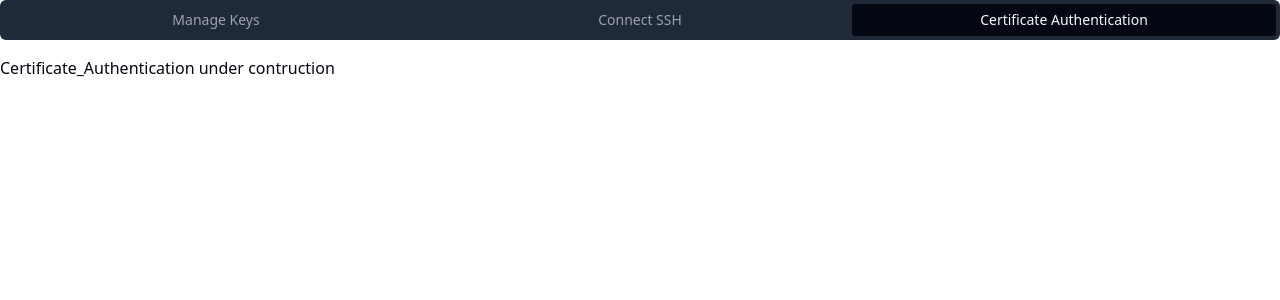
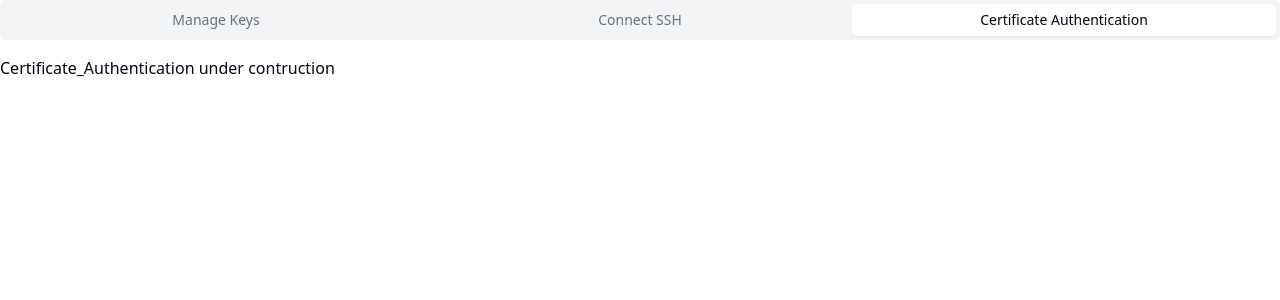
Before and after one commit to Gokul2003g/sshgo, a React (Vite) app: page / in a window 1280 px wide. Shown: the top 300 px of the page. Built offline with nearby package versions, Linux system fonts and the light colour scheme.

Commit message:
Update tabs theme

```diff
--- a/src/components/Auth_Modes.tsx
+++ b/src/components/Auth_Modes.tsx
@@ -11,7 +11,7 @@ import { Connect_SSH } from "@/pages/Connect_SSH";
 function Auth_Modes() {
 
   return (
-    <Tabs defaultValue="certificate_auth" className="dark">
+    <Tabs defaultValue="certificate_auth">
       <TabsList className="grid w-full grid-cols-3">
         <TabsTrigger value="manage_keys">Manage Keys</TabsTrigger>
         <TabsTrigger value="connect_ssh">Connect SSH</TabsTrigger>
```
